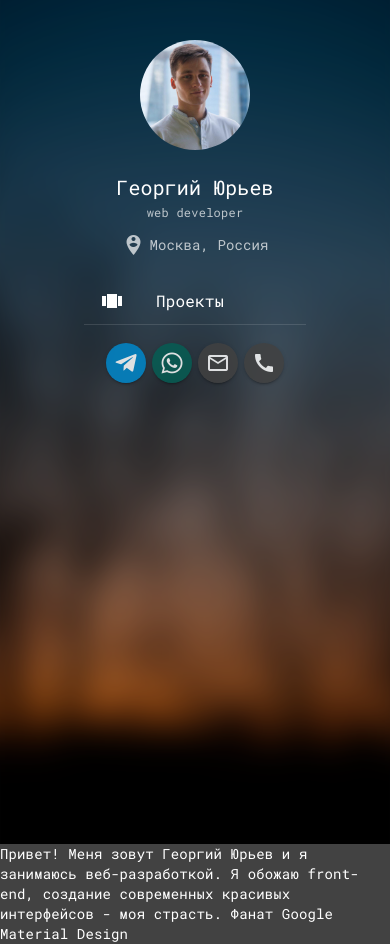
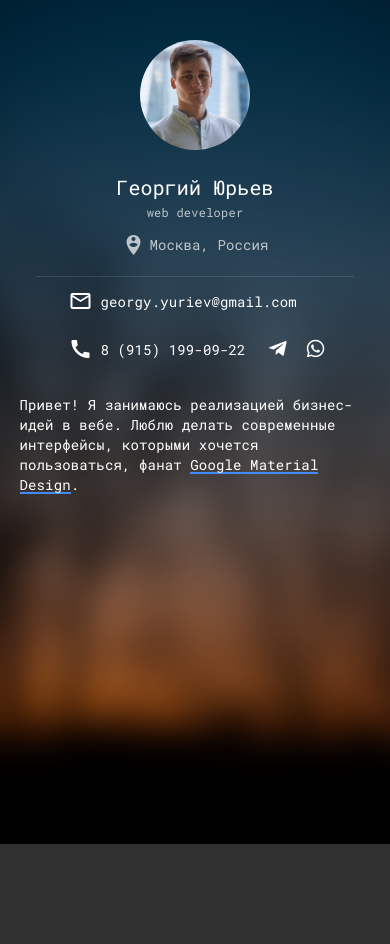
Before and after one commit to light-flight/devpage, a Nuxt app: page / in a window 390 px wide. After the commit the page ends 844 px from the top, so only its background shows below. Built offline with nearby package versions, Linux system fonts and the light colour scheme.

Commit message:
greeting block mobile view done

```diff
--- a/assets/base.scss
+++ b/assets/base.scss
@@ -8,3 +8,21 @@ $whatsapp-color: #075e54;
 .whatsapp-color-bg {
   background-color: $whatsapp-color !important;
 }
+
+.tg-color {
+  color: $tg-color !important;
+}
+
+.whatsapp-color {
+  color: $whatsapp-color !important;
+}
+
+.text-link {
+  color: #fff !important;
+  background: linear-gradient(to top, #448aff .15em, transparent .15em, transparent);
+  &:hover {
+    text-decoration: none !important;
+    background: none;
+    background: linear-gradient(to top, darken(#448aff, 10%) .15em, transparent .15em, transparent);
+  }
+}
--- a/components/GreetingBlock.vue
+++ b/components/GreetingBlock.vue
@@ -2,6 +2,7 @@
   .greeting-block
     .greeting-block__background
     .greeting-block__content
+
       md-avatar.md-large
         img(src='~/assets/images/avatar.jpg', alt='Georgy Yuriev')
       .md-title
@@ -10,20 +11,28 @@
         md-subheader.location
           md-icon person_pin_circle
           | Москва, Россия
+
       md-list
-        md-list-item
-          md-icon view_carousel
-          span.md-list-item-text Проекты
         md-divider
-        md-list-item.messengers-btns
-          md-button.md-icon-button.md-raised.tg-color-bg(:href="telegramLink")
+        md-list-item.one-btn-item
+          md-button.greeting-block-mail-btn(:href="emailLink")
+            md-icon mail_outline
+            span georgy.yuriev@gmail.com
+        md-list-item.one-btn-item
+          md-button(:href="telephoneLink")
+            md-icon call
+            | 8 (915) 199-09-22
+          md-button.md-icon-button.md-dense(:href="telegramLink")
             md-icon.fab.fa-telegram-plane
-          md-button.md-icon-button.md-raised.whatsapp-color-bg(:href="whatsappLink")
+          md-button.md-icon-button.md-dense(:href="whatsappLink")
             md-icon.fab.fa-whatsapp
-          md-button.md-icon-button.md-raised(:href="emailLink")
-            md-icon mail_outline
-          md-button.md-icon-button.md-raised(:href="telephoneLink")
-            md-icon call
+
+      p.first-word
+        | Привет! Я занимаюсь реализацией бизнес-идей в вебе. Люблю делать современные интерфейсы, которыми хочется пользоваться, фанат
+        |
+        a.text-link(href="https://material.io/")
+          | Google Material Design
+        | .
 </template>
 
 <script>
@@ -71,6 +80,8 @@ export default {
 }
 
 .greeting-block__content {
+  width: 90%;
+  margin: 0 auto;
   position: relative;
   display: flex;
   flex-direction: column;
@@ -105,6 +116,21 @@ export default {
         opacity: 1;
       }
     }
+    .md-list-item-content {
+      justify-content: center;
+    }
+  }
+  .one-btn-item {
+    .md-button {
+      margin-top: 0;
+      margin-bottom: 0;
+    }
+  }
+  .greeting-block-mail-btn {
+    span {
+      line-height: inherit;
+      text-transform: lowercase;
+    }
   }
 }
 </style>
--- a/layouts/default.vue
+++ b/layouts/default.vue
@@ -1,15 +1,12 @@
 <template lang='pug'>
   md-app
     md-app-content
-      greeting-block
       nuxt
 </template>
 
 <script>
-import GreetingBlock from '~/components/GreetingBlock.vue'
 export default {
   components: {
-    GreetingBlock
   },
   data: () => ({
     // showNavigation: false,
@@ -37,9 +34,8 @@ html {
 }
 
 .md-app-content {
-  width: 100%;
-  overflow-x: hidden;
   font-family: 'Roboto Mono', monospace;
-  padding: 0;
+  border-left: none;
+  border-right: none;
 }
 </style>
--- a/pages/index.vue
+++ b/pages/index.vue
@@ -1,15 +1,15 @@
 <template lang='pug'>
-  p
-    | Привет! Меня зовут Георгий Юрьев и я занимаюсь веб-разработкой. Я обожаю front-end, создание современных красивых интерфейсов - моя страсть. Фанат Google Material Design
+  .index-wrapper
+    greeting-block
 </template>
 
 <script>
-
+import GreetingBlock from '~/components/GreetingBlock.vue'
 export default {
   data () {
-    return { name: 'World' }
   },
   components: {
+    GreetingBlock
   }
 }
 </script>
```
